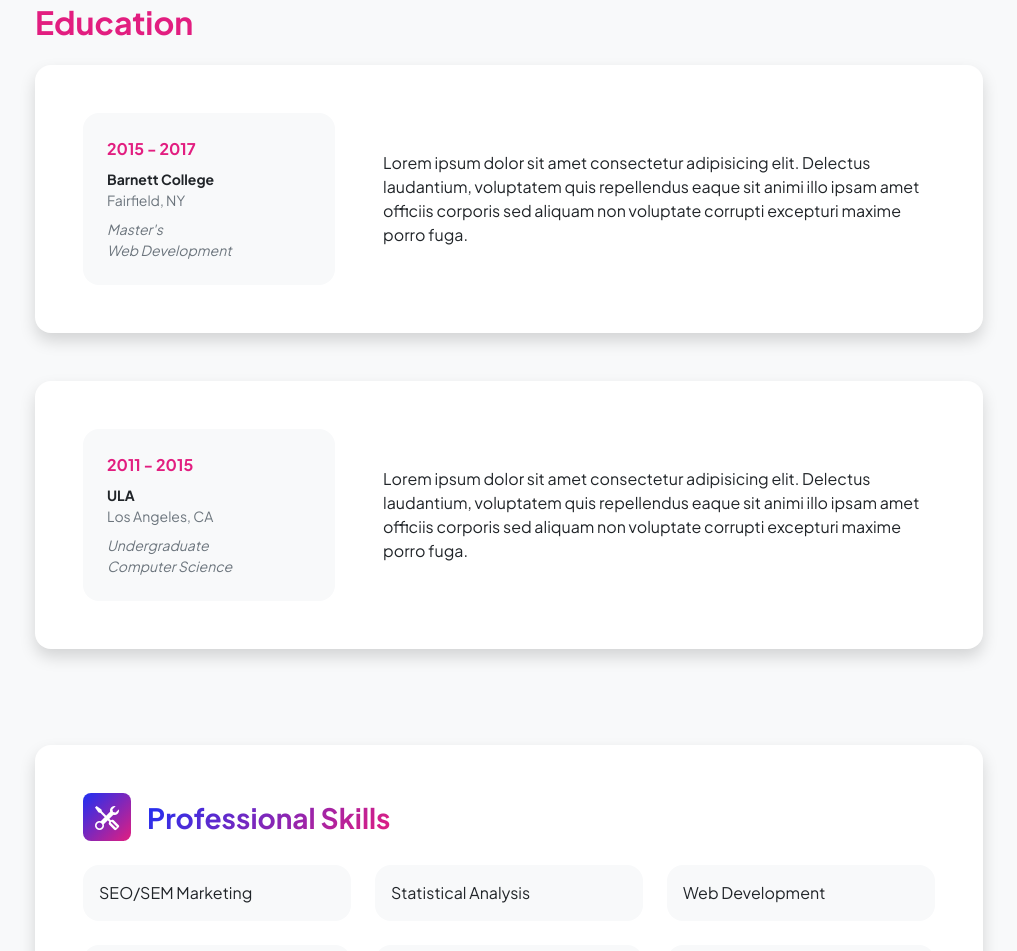
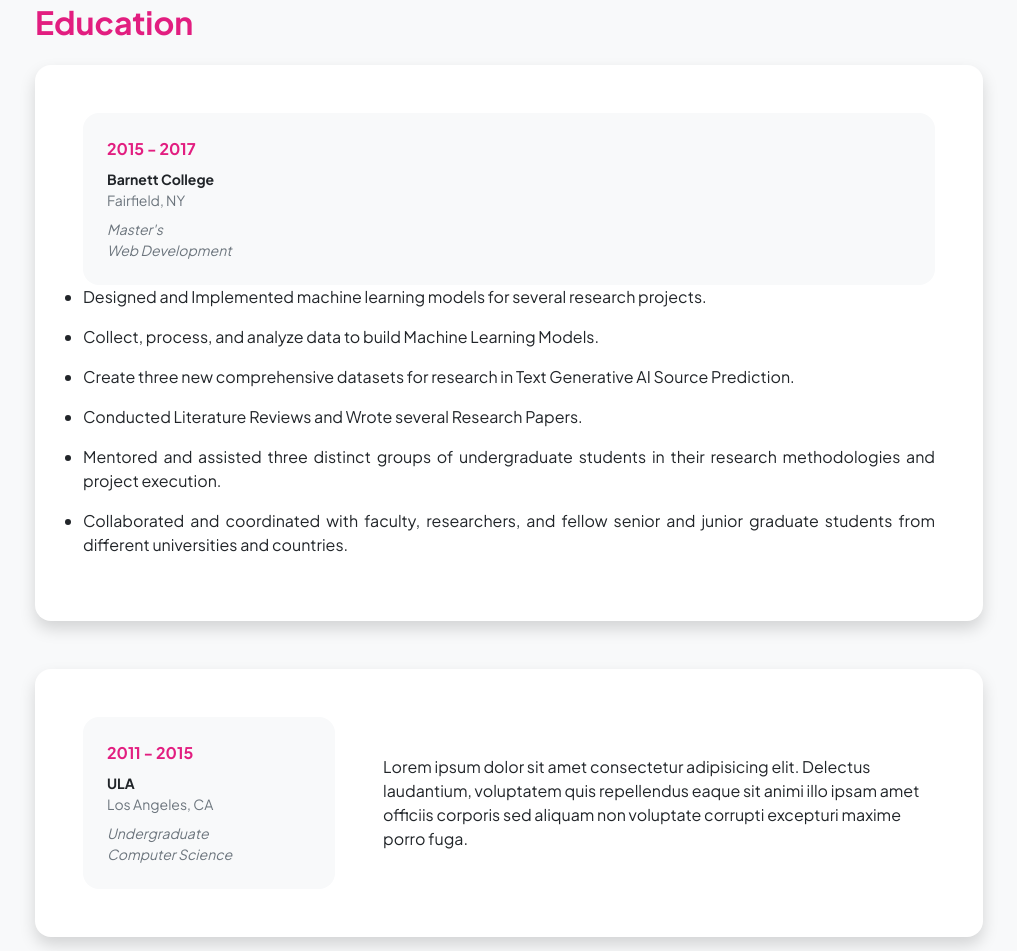
Before and after one commit to hossen-sabbir/hossen-sabbir.github.io, a plain HTML site: page resume.html in a window 1280 px wide. Shown: the part 1422-2373 px from the top of the page, without its empty margins (131-1148 px from the left). Drawn offline with nearby package versions, Linux system fonts and the light colour scheme.

Commit message:
Update resume.html

```diff
--- a/resume.html
+++ b/resume.html
@@ -141,7 +141,33 @@
                                                 </div>
                                             </div>
                                         </div>
-                                        <div class="col-lg-8"><div>Lorem ipsum dolor sit amet consectetur adipisicing elit. Delectus laudantium, voluptatem quis repellendus eaque sit animi illo ipsam amet officiis corporis sed aliquam non voluptate corrupti excepturi maxime porro fuga.</div></div>
+                     <ul class="fa-ul mb-0">
+                        <li>
+                            <span class="fa-li"><i class="fas fa-check"></i></span>
+                           <p style="text-align: justify;">Designed and Implemented machine learning models for several research projects.</p>
+                        </li>
+                        <li>
+                            <span class="fa-li"><i class="fas fa-check"></i></span>
+                            <p style="text-align: justify;">Collect, process, and analyze data to build Machine Learning Models.</p>
+                        </li>
+                        <li>
+                            <span class="fa-li"><i class="fas fa-check"></i></span>
+                            <p style="text-align: justify;">Create three new comprehensive datasets for research in Text Generative AI Source Prediction.</p>
+                        </li>
+                        <li>
+                            <span class="fa-li"><i class="fas fa-check"></i></span>
+                            <p style="text-align: justify;">Conducted Literature Reviews and Wrote several Research Papers.</p>
+                        </li>
+                         <li>
+                            <span class="fa-li"><i class="fas fa-check"></i></span>
+                            <p style="text-align: justify;">Mentored and assisted three distinct groups of undergraduate students in their research methodologies and project execution.</p>
+                        </li>
+                        <li>
+                            <span class="fa-li"><i class="fas fa-check"></i></span>
+                            <p style="text-align: justify;"> Collaborated and coordinated with faculty, researchers, and fellow senior and junior graduate students from different universities and countries.</p>
+                        </li>
+
+                    </ul>
                                     </div>
                                 </div>
                             </div>
```
